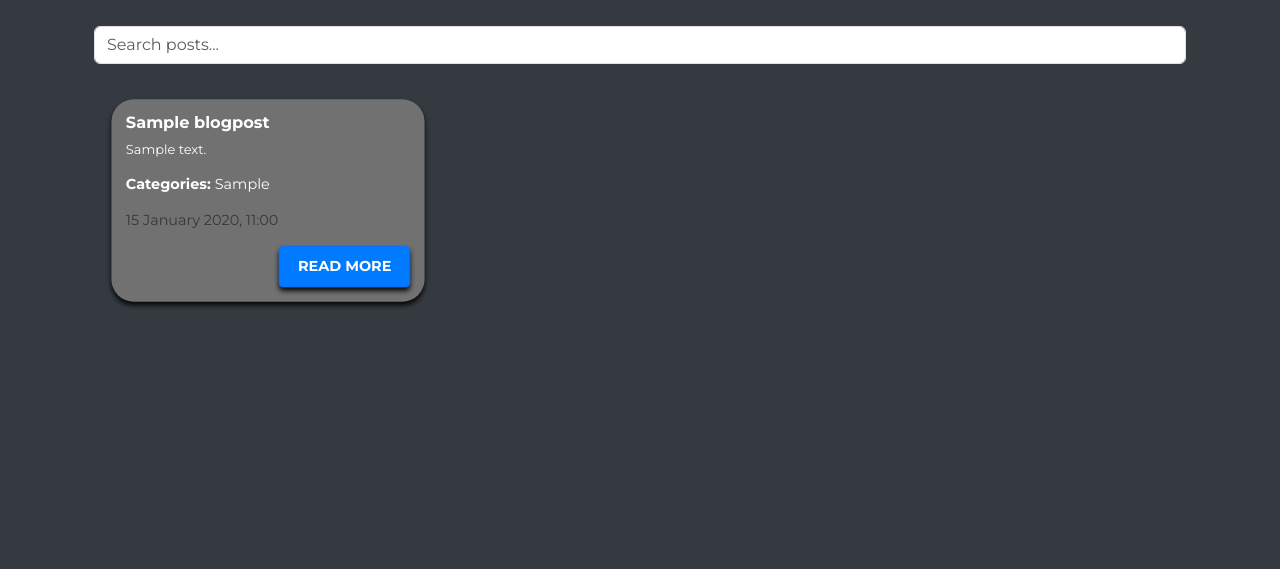
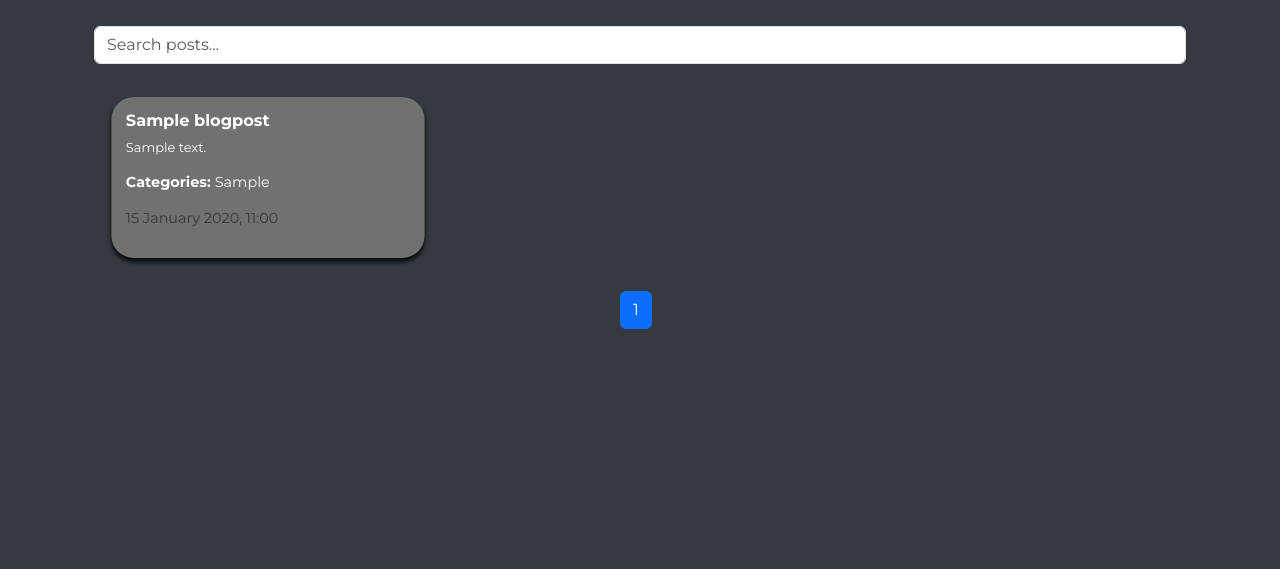
Before and after one commit to mattmang/personal_portfolio_website, a Django app: page /blog/ in a window 1280 px wide. Shown: the part 105-674 px from the top of the page. Run offline with Django 5.2, Linux system fonts and the light colour scheme; tables that the repository leaves empty hold one stand-in row (values such as "Sample post").

Commit message:
Fix blog_list.html pagination

```diff
--- a/portfolio_project/portfolio/templates/portfolio/blog_list.html
+++ b/portfolio_project/portfolio/templates/portfolio/blog_list.html
@@ -10,10 +10,12 @@
             <input type="text" name="q" class="form-control" placeholder="Search posts..." value="{{ search_query }}">
         </form>
 
-        <!-- Blog Post List -->
+        <!-- Blog Post Grid -->
         <div class="row">
+            {% if page_obj %}
                 {% for post in page_obj %}
-            <div class="col-md-4 mb-4">
+                <div class="col-sm-12 col-md-6 col-lg-4 mb-4">
+                    <a href="{% url 'blog_post_detail' post.id %}" class="text-decoration-none">
                         <div class="card custom-card">
                             <div class="card-body">
                                 <h5 class="card-title"><strong>{{ post.title }}</strong></h5>
@@ -22,25 +24,39 @@
                                 <p><strong>Categories: </strong>{{ post.category }}</p>
                                 {% endif %}
                                 <p class="text-muted">{{ post.date_posted|date:"j F Y, H:i" }}</p>
-                        <a href="{% url 'blog_post_detail' post.id %}" class="btn btn-primary align-right">Read More</a>
                             </div>
                         </div>
+                    </a>
                 </div>
-            {% empty %}
-            <p>No blog posts found.</p>
                 {% endfor %}
+            {% else %}
+                <p class="text-center text-muted fs-5 mt-4">Currently, no blog posts are available. Please check back later!</p>
+            {% endif %}
         </div>
 
         <!-- Pagination -->
+        {% if page_obj %}
         <div class="d-flex justify-content-center">
+            <!-- Previous Button -->
             {% if page_obj.has_previous %}
-            <a href="?page={{ page_obj.previous_page_number }}&q={{ search_query }}" class="btn btn-primary me-2">Previous</a>
+                <a href="?page={{ page_obj.previous_page_number }}" class="btn btn-outline-primary me-2">Previous</a>
             {% endif %}
+
+            <!-- Page Numbers -->
+            {% for page_num in page_obj.paginator.page_range %}
+                {% if page_num == page_obj.number %}
+                    <span class="btn btn-primary me-2">{{ page_num }}</span>
+                {% else %}
+                    <a href="?page={{ page_num }}" class="btn btn-outline-primary me-2">{{ page_num }}</a>
+                {% endif %}
+            {% endfor %}
+
+            <!-- Next Button -->
             {% if page_obj.has_next %}
-            <br>
-            <a href="?page={{ page_obj.next_page_number }}&q={{ search_query }}" class="btn btn-primary">Next</a>
+                <a href="?page={{ page_obj.next_page_number }}" class="btn btn-outline-primary ms-2">Next</a>
+            {% endif %}
+        </div>
         {% endif %}
     </div>
 </div>
-</div>
 {% endblock %}
--- a/portfolio_project/portfolio/templates/portfolio/project_gallery.html
+++ b/portfolio_project/portfolio/templates/portfolio/project_gallery.html
@@ -4,7 +4,7 @@
 <div class="body">
     <div class="container py-4">
 
-        <!-- Project Grid -->
+        <!-- Projects Grid -->
         <div class="row">
             {% if projects %}
                 {% for project in projects %}
```
Lines whose indentation alone changed are shown as unchanged.
